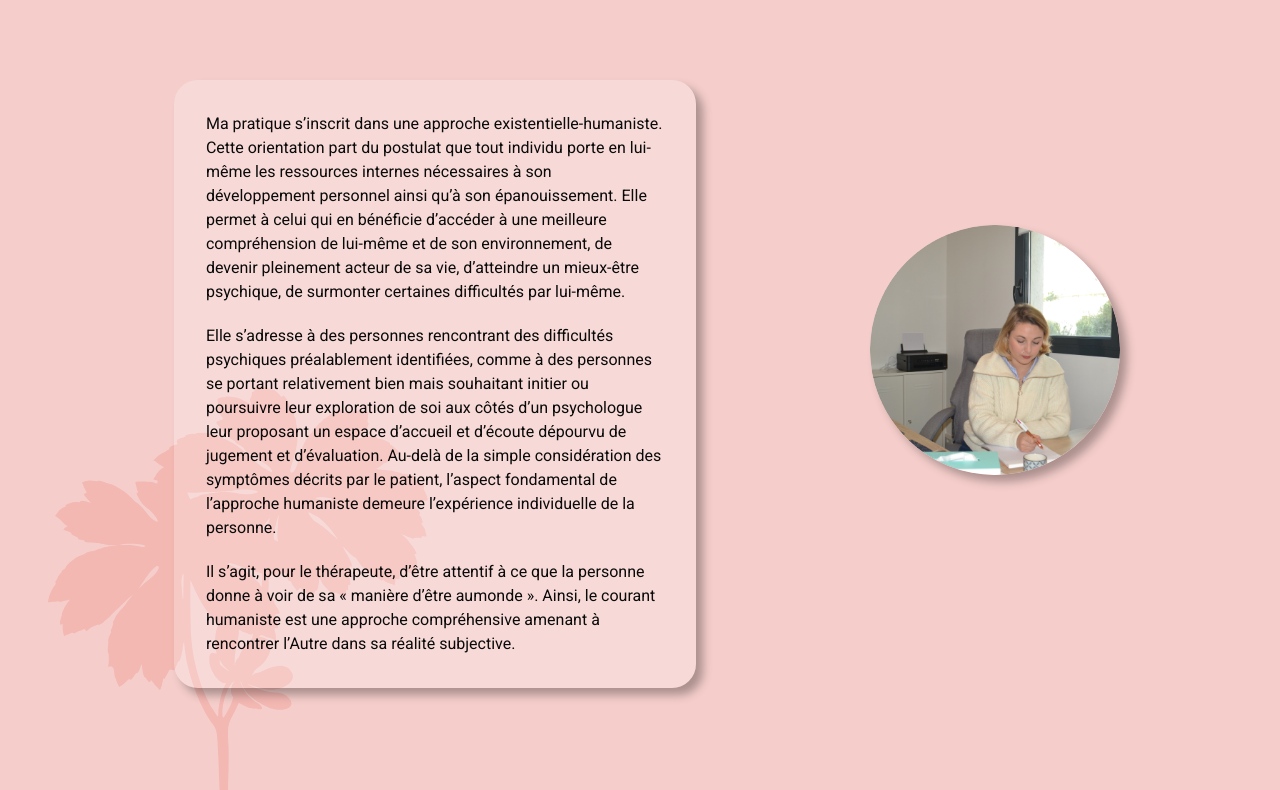
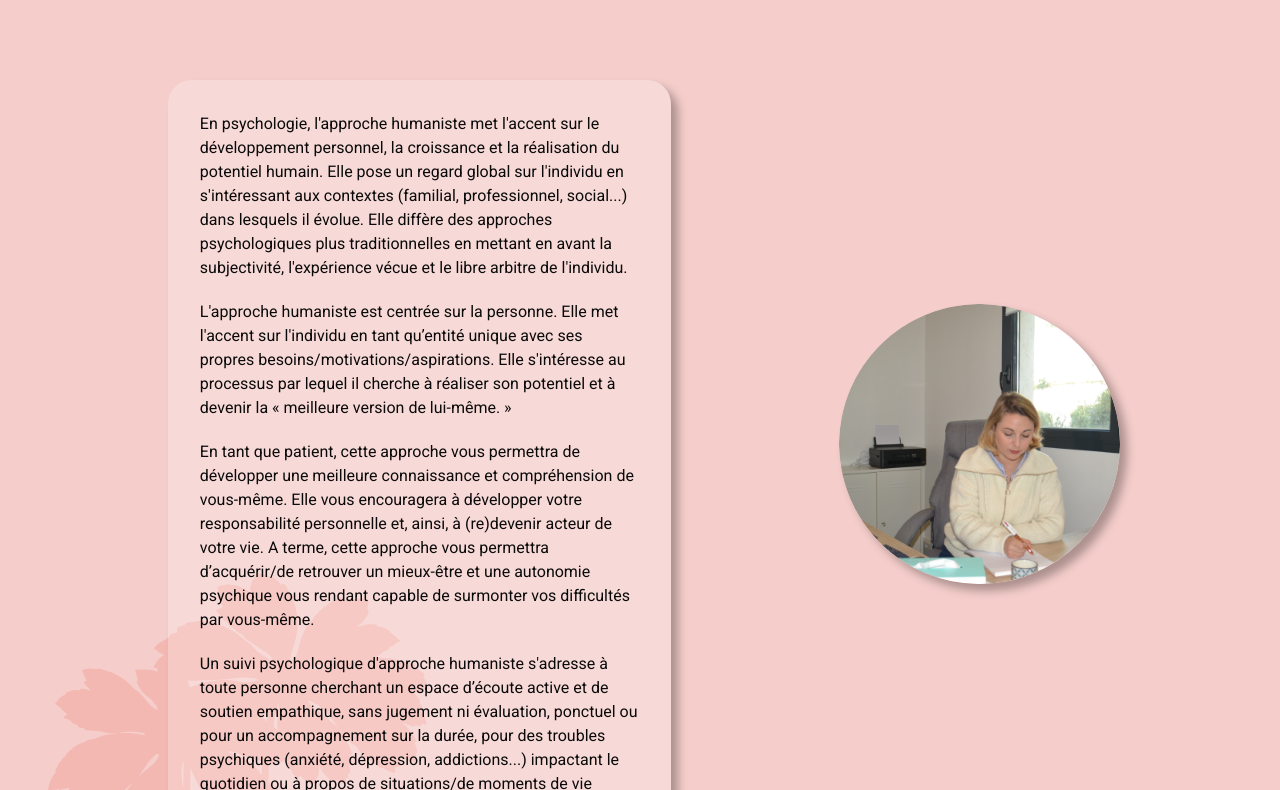
Before and after one commit to GuillaumeCeccoli/site-delphine, a Next.js app: page / in a window 1280 px wide. Shown: the part 1470-2260 px from the top of the page. Built offline with nearby package versions, Linux system fonts and the light colour scheme; a web font is replaced by a local one.

Commit message:
Modification texte page d'accueil

```diff
--- a/app/Contact/page.tsx
+++ b/app/Contact/page.tsx
@@ -20,7 +20,6 @@ import { ToastContainer, toast } from "react-toastify";
 import "react-toastify/dist/ReactToastify.css";
 import Header from "@/components/widgets/header";
 import Footer from "@/components/widgets/footer";
-import type { Metadata } from "next";
 
 const formSchema = z.object({
   username: z
--- a/components/widgets/approche.tsx
+++ b/components/widgets/approche.tsx
@@ -20,30 +20,39 @@ export default function Approach() {
         <div className="mb-32 md:w-4/5 xl:w-3/5 2xl:w-9/12 2xl:ml-20 z-10 bg-[#FAFAFA] bg-opacity-25 p-8 rounded-3xl shadowCustom">
           <div className="font-sans xl:m-auto xl:text-md">
             <p>
-              Ma pratique s’inscrit dans une approche existentielle-humaniste.
-              Cette orientation part du postulat que tout individu porte en
-              lui-même les ressources internes nécessaires à son développement
-              personnel ainsi qu’à son épanouissement. Elle permet à celui qui
-              en bénéficie d’accéder à une meilleure compréhension de lui-même
-              et de son environnement, de devenir pleinement acteur de sa vie,
-              d’atteindre un mieux-être psychique, de surmonter certaines
-              difficultés par lui-même.
+              En psychologie, l&apos;approche humaniste met l&apos;accent sur le
+              développement personnel, la croissance et la réalisation du
+              potentiel humain. Elle pose un regard global sur l&apos;individu
+              en s&apos;intéressant aux contextes (familial, professionnel,
+              social...) dans lesquels il évolue. Elle diffère des approches
+              psychologiques plus traditionnelles en mettant en avant la
+              subjectivité, l&apos;expérience vécue et le libre arbitre de
+              l&apos;individu.
             </p>
             <p className="py-5">
-              Elle s’adresse à des personnes rencontrant des difficultés
-              psychiques préalablement identifiées, comme à des personnes se
-              portant relativement bien mais souhaitant initier ou poursuivre
-              leur exploration de soi aux côtés d’un psychologue leur proposant
-              un espace d’accueil et d’écoute dépourvu de jugement et
-              d’évaluation. Au-delà de la simple considération des symptômes
-              décrits par le patient, l’aspect fondamental de l’approche
-              humaniste demeure l’expérience individuelle de la personne.
+              L&apos;approche humaniste est centrée sur la personne. Elle met
+              l&apos;accent sur l&apos;individu en tant qu’entité unique avec
+              ses propres besoins/motivations/aspirations. Elle s&apos;intéresse
+              au processus par lequel il cherche à réaliser son potentiel et à
+              devenir la « meilleure version de lui-même. »
+            </p>
+            <p className="pb-5">
+              En tant que patient, cette approche vous permettra de développer
+              une meilleure connaissance et compréhension de vous-même. Elle
+              vous encouragera à développer votre responsabilité personnelle et,
+              ainsi, à (re)devenir acteur de votre vie. A terme, cette approche
+              vous permettra d’acquérir/de retrouver un mieux-être et une
+              autonomie psychique vous rendant capable de surmonter vos
+              difficultés par vous-même.
             </p>
             <p>
-              Il s’agit, pour le thérapeute, d’être attentif à ce que la
-              personne donne à voir de sa « manière d’être aumonde ». Ainsi, le
-              courant humaniste est une approche compréhensive amenant à
-              rencontrer l’Autre dans sa réalité subjective.
+              Un suivi psychologique d&apos;approche humaniste s&apos;adresse à
+              toute personne cherchant un espace d’écoute active et de soutien
+              empathique, sans jugement ni évaluation, ponctuel ou pour un
+              accompagnement sur la durée, pour des troubles psychiques
+              (anxiété, dépression, addictions...) impactant le quotidien ou à
+              propos de situations/de moments de vie spécifiques (séparation
+              amoureuse, deuil, transition professionnelle...).
             </p>
           </div>
         </div>
```
